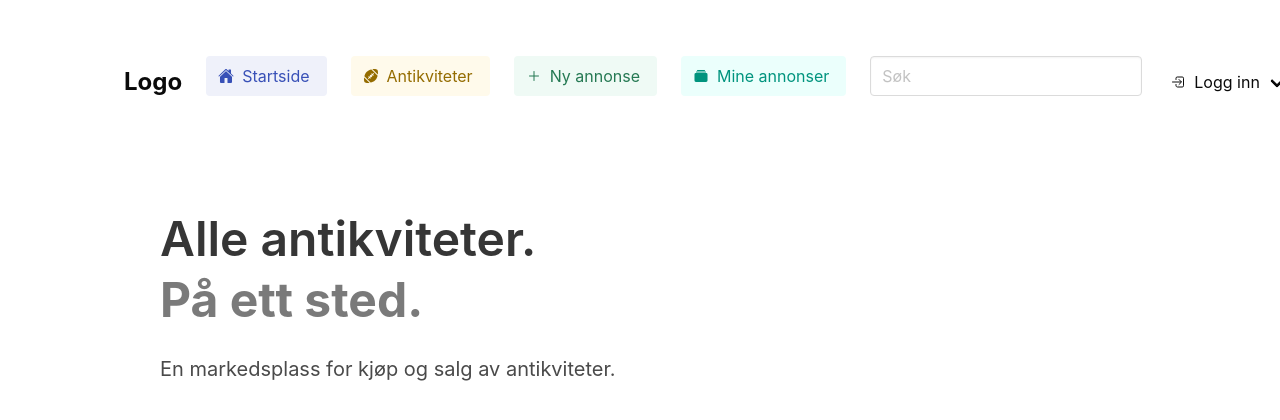
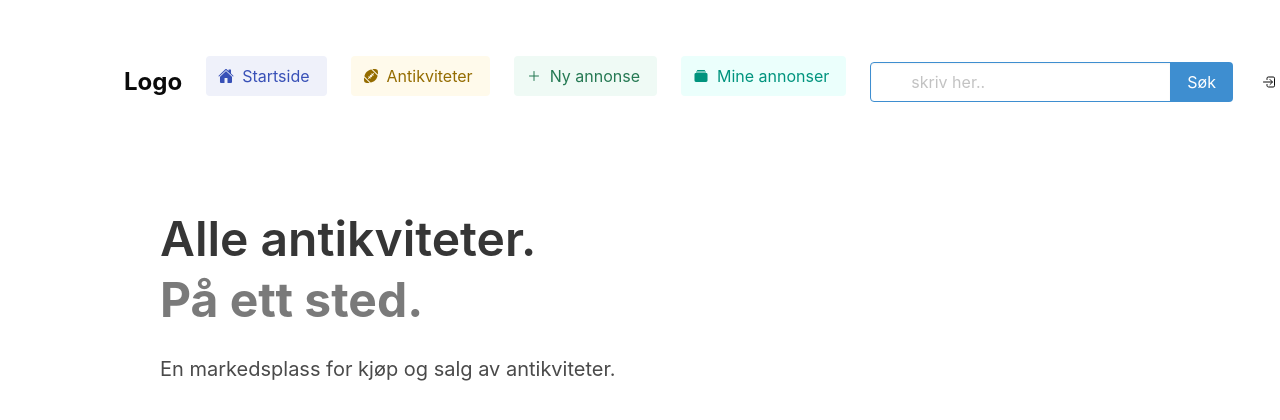
Before and after one commit to olejorga/prototype, a FastAPI app: page / in a window 1280 px wide; the page is wider, and only the part inside the window is pictured. Shown: the top 420 px of that part. Run offline with FastAPI, Linux system fonts and the light colour scheme; data that the repository does not hold is empty.

Commit message:
fix: oppgradert søkefelt

```diff
--- a/src/templates/base.html
+++ b/src/templates/base.html
@@ -19,7 +19,8 @@
                     </a>
                 </div>
                 <div id="header-navbar" class="navbar-menu">
-                    <div class="navbar-start field is-grouped">
+                    <div class="navbar-start">
+                        <div class="field is-grouped is-mobile">
                             <div class="navbar-item">
                                 <a href="/" class="button is-light is-link">
                                     <span class="icon-text">
@@ -60,8 +61,16 @@
                                     </span>
                                 </a>
                             </div>
+                        </div>
                         <div class="navbar-item control">
-                            <input class="input" type="text" placeholder="Søk">
+                            <div class="field has-addons">
+                            <div class="control has-icons-left">
+                                <input type="text" class="input is-info" placeholder="skriv her..">
+                            </div>
+                                <div class="control">
+                                    <a class="button is-info">Søk</a>
+                                </div>
+                            </div>
                         </div>
                     </div>
                     <div class="navbar-end">
```
Lines whose indentation alone changed are shown as unchanged.
